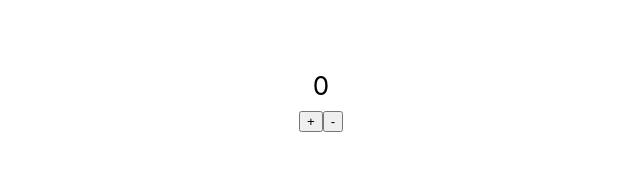
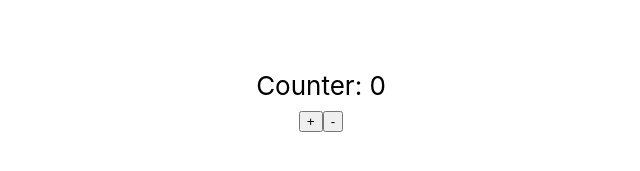
Before and after one commit to CUNY-2X-TTP-2020/react-redux-examples, a React (Create React App) app: page / in a window 1280 px wide. Shown: the part 299-470 px from the top of the page, without its empty margins (319-959 px from the left). Built offline with nearby package versions, Linux system fonts and the light colour scheme.

Commit message:
Redux counter

```diff
--- a/package.json
+++ b/package.json
@@ -10,7 +10,11 @@
     "react": "^16.13.1",
     "react-dom": "^16.13.1",
     "react-redux": "^7.2.0",
-    "react-scripts": "3.4.1"
+    "react-scripts": "3.4.1",
+    "redux": "^4.0.5",
+    "redux-devtools-extension": "^2.13.8",
+    "redux-logger": "^3.0.6",
+    "redux-thunk": "^2.3.0"
   },
   "scripts": {
     "start": "react-scripts start",
--- a/src/app/App.js
+++ b/src/app/App.js
@@ -1,13 +1,14 @@
 import React from 'react';
-import Counter from '../components/Counter';
 import './App.css';
+
+import CounterContainer from "../components/containers/CounterContainer";
 
 function App()
 {
     return (
         <div className="App">
             <header className="App-header">
-                <Counter />
+                <CounterContainer />
             </header>
         </div>
     );
--- a/src/components/Counter.js
+++ /dev/null
@@ -1,45 +0,0 @@
-import React, { Component } from 'react';
-
-const counter = (state = { value: 0 }, action) =>
-{
-    switch(action.type)
-    {
-        case "INCREMENT": return { value: state.value + 1 };
-        case "DECREMENT": return { value: state.value - 1 };
-        default: return state;
-    }
-}
-
-class Counter extends Component
-{
-    state = counter(undefined, {});
-
-    dispatch(action)
-    {
-        this.setState(prevState => counter(prevState, action));
-    }
-
-    increment = () =>
-    {
-        this.dispatch({ type: "INCREMENT" });
-    };
-
-    decrement = () =>
-    {
-        this.dispatch({ type: "DECREMENT" });
-    };
-
-    render()
-    {
-        return (
-            <div>
-                {this.state.value}
-                <br/>
-                <button onClick={this.increment}>+</button>
-                <button onClick={this.decrement}>-</button>
-            </div>
-        );
-    }
-}
-
-export default Counter;
--- /dev/null
+++ b/src/components/containers/CounterContainer.js
@@ -0,0 +1,38 @@
+import React, { Component } from "react";
+import { connect } from "react-redux";
+
+import { increment, decrement } from "../../reducers";
+import CounterView from "../views/CounterView";
+
+// Smart Container
+class CounterContainer extends Component
+{
+    render()
+    {
+        return (
+            <CounterView
+                counter={this.props.counter}
+                onIncrement={this.props.onIncrement}
+                onDecrement={this.props.onDecrement}
+            />
+        );
+    }
+}
+
+// Map state to props;
+function mapState(state)
+{
+    return { counter: state.counter };
+}
+
+// Map dispatch to props
+function mapDispatch(dispatch)
+{
+    return {
+        onIncrement: (amount) => dispatch(increment(amount)),
+        onDecrement: (amount) => dispatch(decrement(amount))
+    };
+}
+
+// Export our store-connected component
+export default connect(mapState, mapDispatch)(CounterContainer);
--- /dev/null
+++ b/src/components/views/CounterView.js
@@ -0,0 +1,15 @@
+import React from "react";
+
+const CounterView = (props) =>
+{
+    return (
+        <div>
+            Counter: {props.counter}
+            <br/>
+            <button onClick={props.onIncrement}>+</button>
+            <button onClick={props.onDecrement}>-</button>
+        </div>
+    );
+};
+
+export default CounterView;
--- a/src/index.js
+++ b/src/index.js
@@ -2,7 +2,7 @@ import React from 'react';
 import ReactDOM from 'react-dom';
 import './index.css';
 import App from './app/App';
-import store from './store';
+import store from './store/store';
 import { Provider } from 'react-redux';
 import * as serviceWorker from './serviceWorker';
 
--- /dev/null
+++ b/src/reducers/index.js
@@ -0,0 +1,8 @@
+/**
+ * Barrel file for reducers, which will be combined and passed into the
+ * Redux store we create. The aliases of reducers in this file will be
+ * assigned as the names of the keys in the Redux store, with the values
+ * being the respective individual reducers
+ */
+export { default as counter } from "../store/utilities/counter";
+export { increment, decrement } from "../store/utilities/counter";
--- a/src/store.js
+++ /dev/null
@@ -1,6 +0,0 @@
-import { configureStore } from '@reduxjs/toolkit';
-
-export default configureStore
-({
-    reducer: {}
-});
--- /dev/null
+++ b/src/store/store.js
@@ -0,0 +1,17 @@
+// Necessities and accessories for constructing our Redux store
+import { combineReducers, applyMiddleware, createStore } from "redux";
+import { createLogger } from "redux-logger";
+import thunkMiddleware from "redux-thunk";
+import { composeWithDevTools } from "redux-devtools-extension";
+
+// Individual reducers altogether under an alias
+import * as reducers from '../reducers';
+
+// Construct our Redux store
+const rootReducer = combineReducers(reducers);
+const logger = createLogger({ collapsed: true });
+const middleware = composeWithDevTools(applyMiddleware(thunkMiddleware, logger));
+const store = createStore(rootReducer, middleware);
+
+// Export our store by default, which will be provided to and injected within our entire application
+export default store;
--- /dev/null
+++ b/src/store/utilities/counter.js
@@ -0,0 +1,27 @@
+// ACTION TYPES
+const INCREMENT = "INCREMENT";
+const DECREMENT = "DECREMENT";
+
+// ACTION CREATORS
+export const increment = (amount = 1) =>
+{
+    return { type: INCREMENT, amount };
+};
+
+export const decrement = (amount = 1) =>
+{
+    return { type: DECREMENT, amount };
+};
+
+// REDUCER
+const reducer = (state = 0, action) =>
+{
+    switch(action.type)
+    {
+        case INCREMENT: return state + 1;
+        case DECREMENT: return state - 1;
+        default: return state;
+    }
+};
+
+export default reducer;
```
Also changed, not shown: 1 other file (tests, documents, lock files or other folders).
